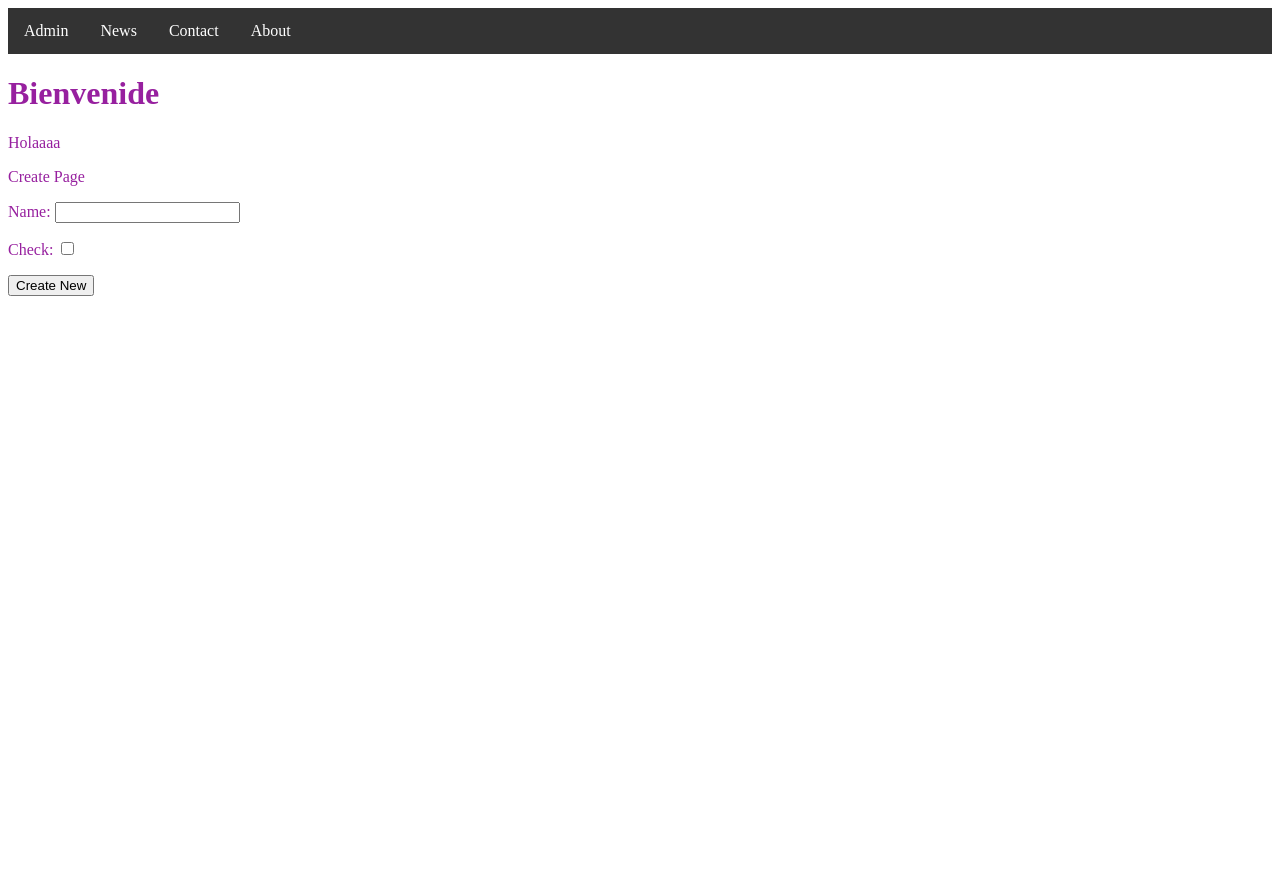
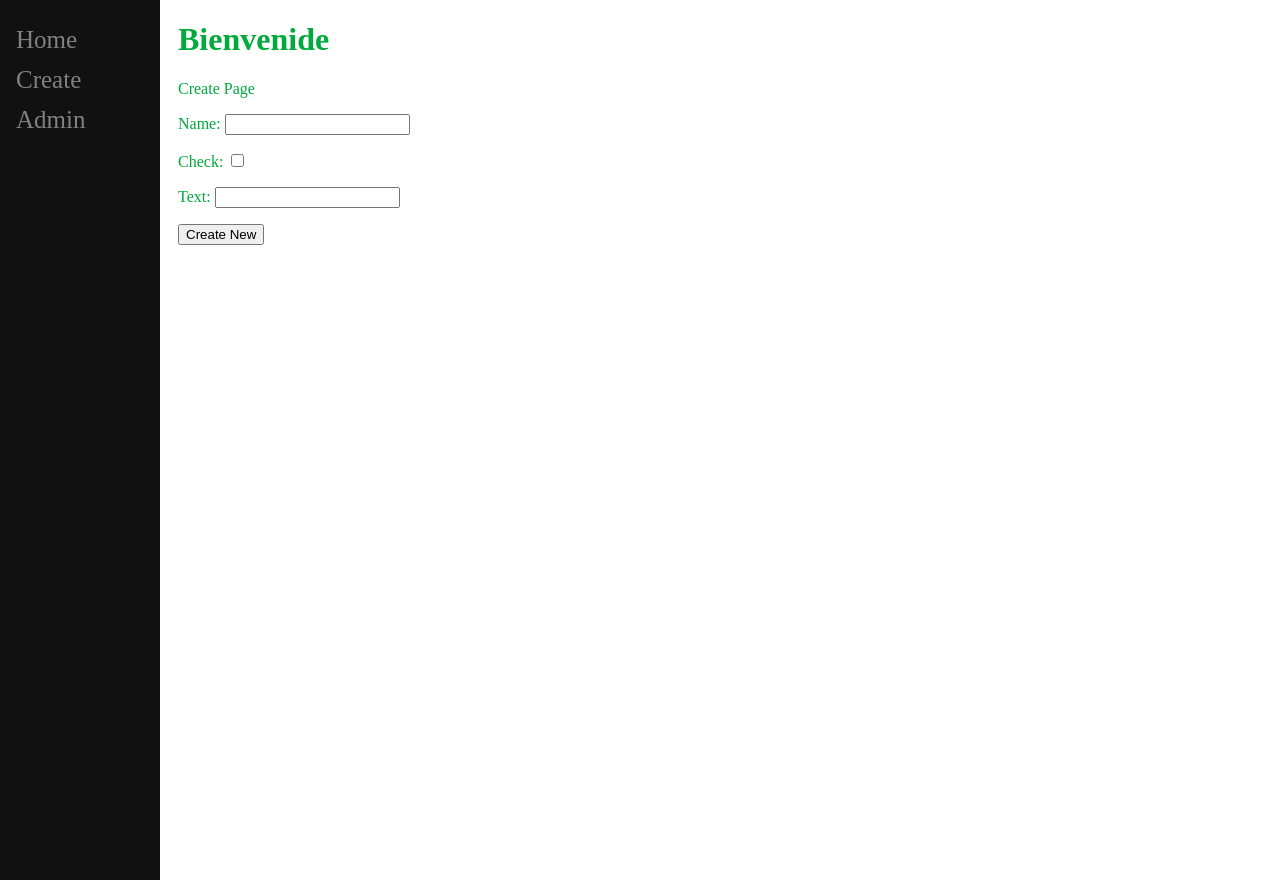
Before and after one commit to JaviYarza/DJango, a Django app: template main/templates/main/create.html in a window 1280 px wide. Run offline with Django 4.2, Linux system fonts and the light colour scheme; the template is opened without the code that fills it: values that come from a table or form of the project are taken from there, others are empty.

Commit message:
cuarto dia

```diff
--- a/main/form.py
+++ b/main/form.py
@@ -3,3 +3,4 @@ from django import forms
 class CreateNewList(forms.Form):
     name = forms.CharField(label="Name", max_length=200)
     check = forms.BooleanField(required=False)
+    text = forms.CharField(label="Text", max_length=200)
--- a/main/static/css/style.css
+++ b/main/static/css/style.css
@@ -1,28 +1,36 @@
 body {
-    color: rgb(151, 32, 159);
+    color: rgb(0, 170, 60);
 }
 
-ul {
-    list-style-type: none;
-    margin: 0;
-    padding: 0;
-    overflow: hidden;
-    background-color: #333;
-  }
+h1 {
+  display: flex;
+}
 
-  li {
-    float: left;
-  }
+.sidenav{
+  height: 100%;
+  width: 160px;
+  position: fixed;
+  z-index: 1;
+  top: 0;
+  left: 0;
+  background-color: #111;
+  overflow-x: hidden;
+  padding-top: 20px;
+}
 
-  li a {
-    display: block;
-    color: white;
-    text-align: center;
-    padding: 14px 16px;
-    text-decoration: none;
-  }
+.sidenav a {
+  padding: 6px 8px 6px 16px;
+  text-decoration: none;
+  font-size: 25px;
+  color: #818181;
+  display: block;
+}
 
-  /* Change the link color to #111 (black) on hover */
-  li a:hover {
-    background-color: #111;
-  }
+.sidenav a:hover{
+  color: #f1f1f1;
+}
+
+.main{
+  margin-left: 160px;
+  padding: 0px 10px;
+}
--- a/main/templates/main/base.html
+++ b/main/templates/main/base.html
@@ -1,8 +1,7 @@
-{% load static %}
-
 <!DOCTYPE html>
 <html lang="en">
 <head>
+    {% load static %}
     <meta charset="UTF-8">
     <meta http-equiv="X-UA-Compatible" content="IE=edge">
     <meta name="viewport" content="width=device-width, initial-scale=1.0">
@@ -15,22 +14,16 @@
 </head>
 <body>
 
-    <div>
-    <ul>
-        <li><a href="admin">Admin</a></li>
-        <li><a href="">News</a></li>
-        <li><a href="">Contact</a></li>
-        <li><a href="">About</a></li>
-    </ul>
+    <div class="sidenav">
+        <a href="/main">Home</a>
+        <a href="/main/create">Create</a>
+        <a href="/admin">Admin</a>
     </div>
 
-    <h1> Bienvenide </h1>
+    <div id="content", name="content", class ="main">
 
-    <p>Holaaaa {{name}}</p>
+        <h1> Bienvenide </h1>
 
-    <p>{{name}}</p>
-
-    <div id="content", name="content">
         {% block content %}
 
         {% endblock %}
--- a/main/templates/main/create.html
+++ b/main/templates/main/create.html
@@ -8,7 +8,7 @@
 
 {% block content %}
     Create Page
-    <form method="post" action="/create/">
+    <form method="post" action="../">
         {% csrf_token %}
         {{form.as_p}}
         <button type="submit", name="save"> Create New</button>
--- a/main/templates/main/list.html
+++ b/main/templates/main/list.html
@@ -8,9 +8,7 @@
     <h1>{{ls.name}}</h1>
     <ul>
     {% for item in ls.item_set.all %}
-        {% if item.complete == False %}
-        <li>{{item.text}}</li>
-        {% endif %}
+        <li>{{item.text}} ---- {{item.complete}}</li>
     {% endfor %}
     </ul>
 {% endblock %}
--- a/main/views.py
+++ b/main/views.py
@@ -22,10 +22,13 @@ def create(response):
 
         if form.is_valid():
             n = form.cleaned_data["name"]
+            check = form.cleaned_data["check"]
+            a= form.cleaned_data["text"]
             t = ToDoList(name=n)
             t.save()
+            t.item_set.create(text=a, complete=check)
 
-        return HttpResponseRedirect("/%i" %t.id)
+        return HttpResponseRedirect("/main/%i" %t.id)
 
     else:
         form = CreateNewList()
--- a/mysite/urls.py
+++ b/mysite/urls.py
@@ -18,5 +18,5 @@ from django.urls import path, include
 
 urlpatterns = [
     path('admin/', admin.site.urls),
-    path('', include("main.urls")),
+    path('main/', include("main.urls")),
 ]
```
